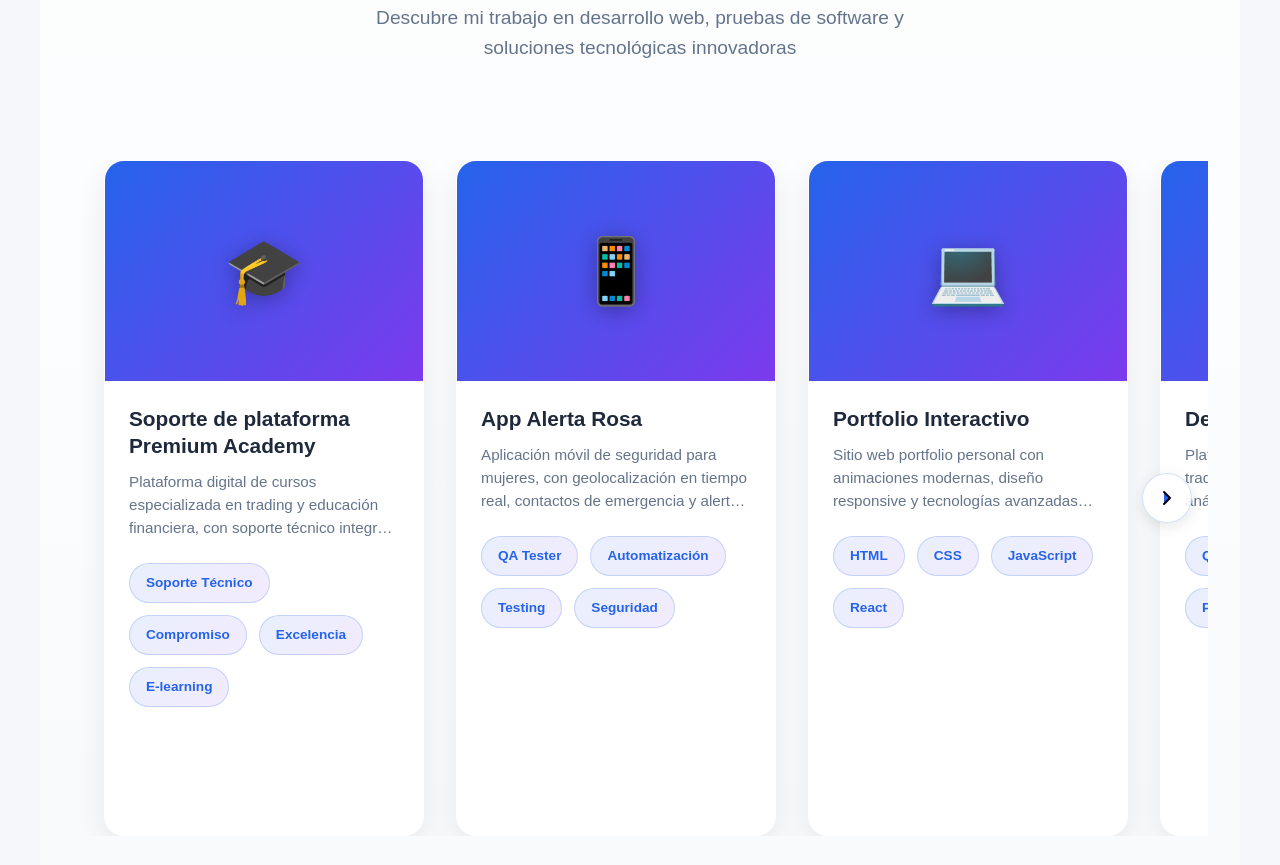
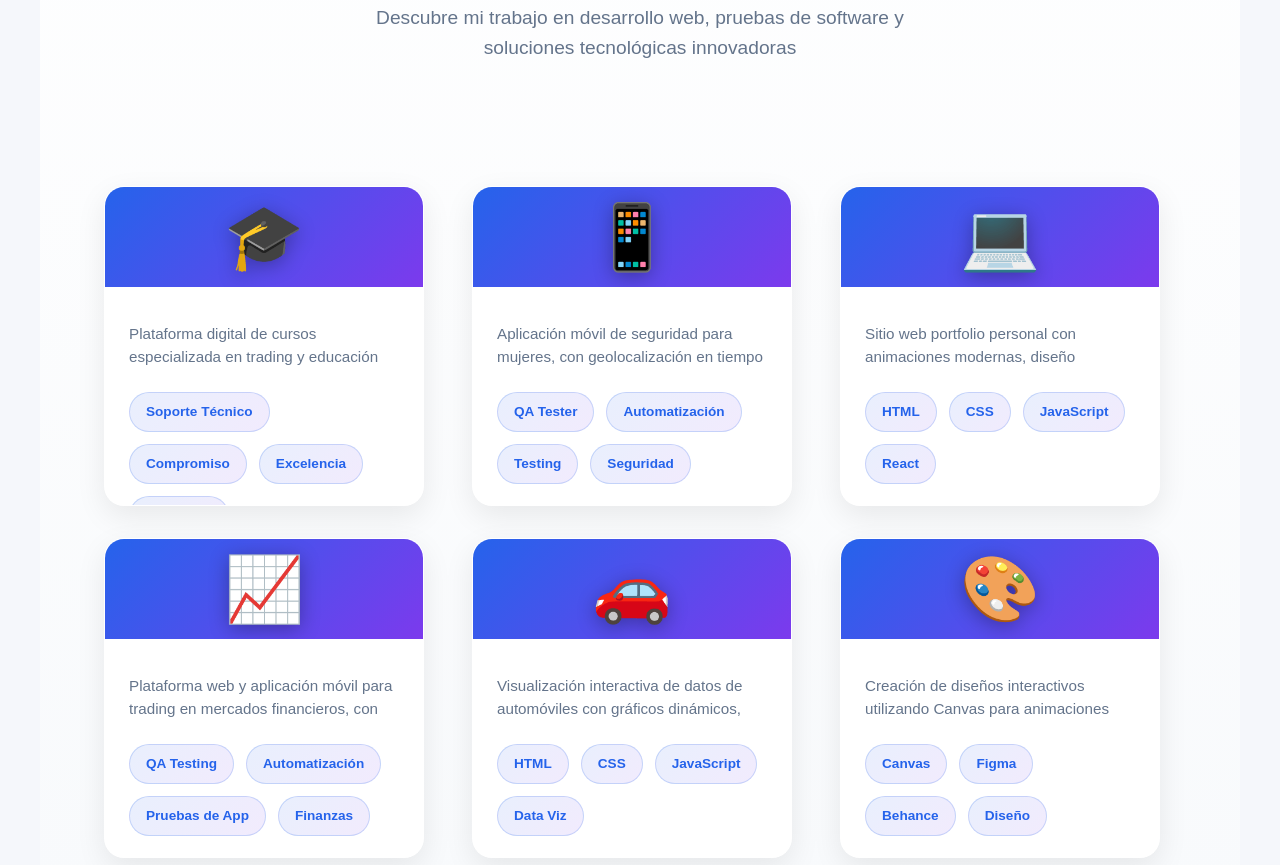
Before and after one commit to Aldemarh/Portfolio-profesional, a plain HTML site: page index.html in a window 1280 px wide. Shown: the part 1594-2459 px from the top of the page. Drawn offline with Linux system fonts and the light colour scheme.

Commit message:
Update CSS styles for portfolio website

```diff
--- a/style.css
+++ b/style.css
@@ -688,7 +688,7 @@ section {
     line-height: 1.6;
 }
 
-/* Scroll Container */
+/* Projects Grid */
 .projects-scroll-container {
     position: relative;
     width: 100%;
@@ -696,94 +696,19 @@ section {
 }
 
 .projects-scroll-wrapper {
-    display: flex;
+    display: grid;
+    grid-template-columns: repeat(auto-fit, minmax(260px, 1fr));
     gap: 2rem;
     padding: 0 2rem;
-    overflow-x: auto;
-    scroll-behavior: smooth;
-    scrollbar-width: thin;
-    scrollbar-color: var(--primary-color) transparent;
-    -webkit-overflow-scrolling: touch;
-}
-
-/* Custom scrollbar styling */
-.projects-scroll-wrapper::-webkit-scrollbar {
-    height: 8px;
-}
-
-.projects-scroll-wrapper::-webkit-scrollbar-track {
-    background: rgba(37, 99, 235, 0.1);
-    border-radius: 4px;
-}
-
-.projects-scroll-wrapper::-webkit-scrollbar-thumb {
-    background: linear-gradient(180deg, var(--primary-color), var(--secondary-color));
-    border-radius: 4px;
-    border: 2px solid transparent;
-    background-clip: padding-box;
-}
-
-.projects-scroll-wrapper::-webkit-scrollbar-thumb:hover {
-    background: linear-gradient(180deg, #1d4ed8, #5b21b6);
-}
-
-/* Navigation arrows */
-.scroll-nav {
-    position: absolute;
-    top: 50%;
-    transform: translateY(-50%);
-    background: rgba(255, 255, 255, 0.9);
-    border: 1px solid rgba(37, 99, 235, 0.2);
-    width: 50px;
-    height: 50px;
-    border-radius: 50%;
-    display: flex;
-    align-items: center;
-    justify-content: center;
-    cursor: pointer;
-    transition: all 0.3s ease;
-    box-shadow: 0 4px 15px rgba(0, 0, 0, 0.1);
-    z-index: 10;
-}
-
-.scroll-nav:hover {
-    background: white;
-    transform: translateY(-50%) scale(1.1);
-    box-shadow: 0 6px 20px rgba(0, 0, 0, 0.15);
-}
-
-.scroll-nav:active {
-    transform: translateY(-50%) scale(0.95);
-}
-
-.scroll-nav.left {
-    left: 1rem;
-}
-
-.scroll-nav.right {
-    right: 1rem;
-}
-
-.scroll-nav svg {
-    width: 24px;
-    height: 24px;
-    fill: var(--primary-color);
-    transition: transform 0.3s ease;
-}
-
-.scroll-nav:hover svg {
-    transform: translateX(2px);
-}
-
-.scroll-nav.right:hover svg {
-    transform: translateX(-2px);
-}
+}
+
+/* Remove scrollbar styling since we're not scrolling horizontally */
 
 /* Project Cards */
 .project-card {
     width: 100%;
-    min-width: 320px;
-    max-width: 400px;
+    min-width: 260px;
+    max-width: 320px;
     background: white;
     border-radius: 20px;
     overflow: hidden;
@@ -793,6 +718,9 @@ section {
     position: relative;
     border: 1px solid rgba(255, 255, 255, 0.5);
     backdrop-filter: blur(10px);
+    height: 320px;
+    display: flex;
+    flex-direction: column;
 }
 
 .project-card:hover {
@@ -804,7 +732,7 @@ section {
 /* Project Image */
 .project-image {
     width: 100%;
-    height: 220px;
+    height: 160px;
     background: linear-gradient(135deg, var(--primary-color), var(--secondary-color));
     display: flex;
     align-items: center;
@@ -1027,8 +955,9 @@ section {
     }
 
     .project-card {
-        min-width: 280px;
-        max-width: 320px;
+        min-width: 260px;
+        max-width: 300px;
+        height: 300px;
     }
 
     .scroll-nav {
@@ -1036,7 +965,7 @@ section {
     }
 
     .project-image {
-        height: 180px;
+        height: 150px;
     }
 
     .project-content {
@@ -1054,12 +983,13 @@ section {
     }
 
     .project-card {
-        min-width: 260px;
-        max-width: 300px;
+        min-width: 240px;
+        max-width: 280px;
+        height: 280px;
     }
 
     .project-image {
-        height: 160px;
+        height: 140px;
     }
 
     .project-content {
```
